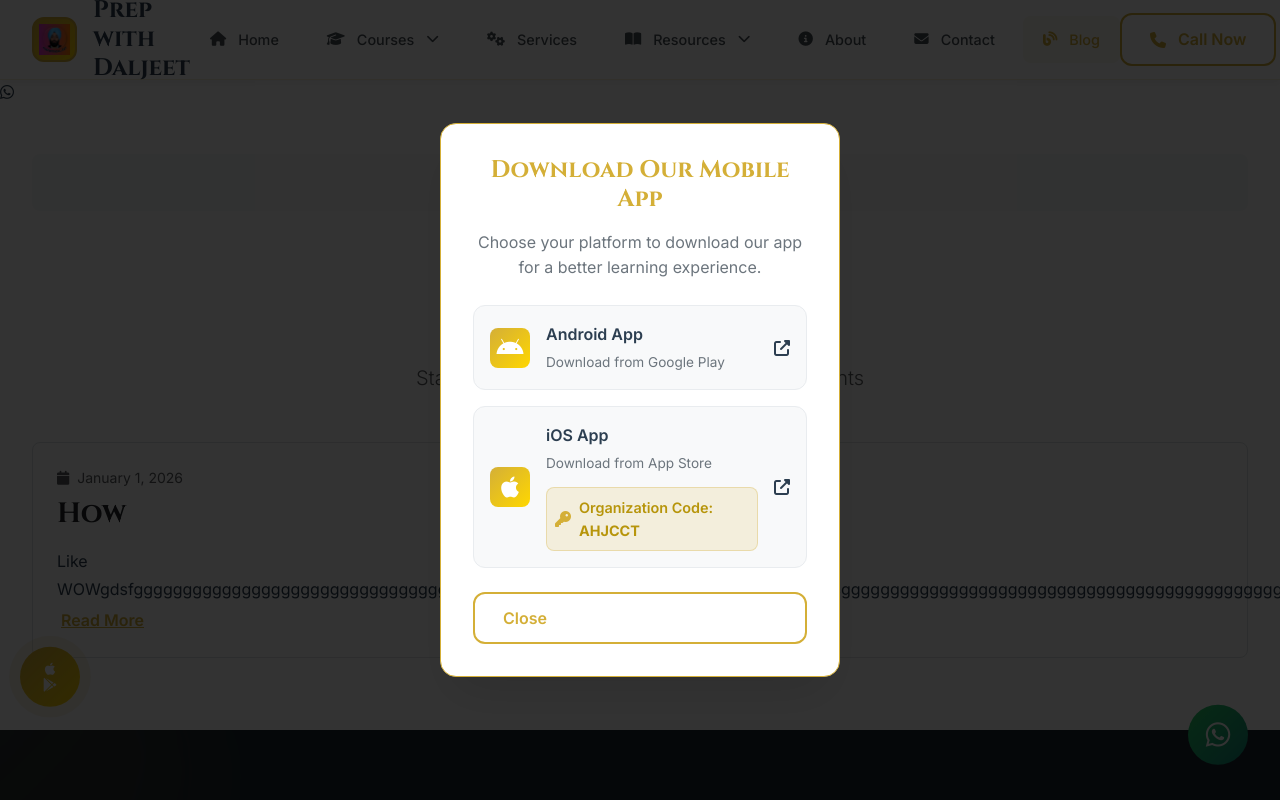
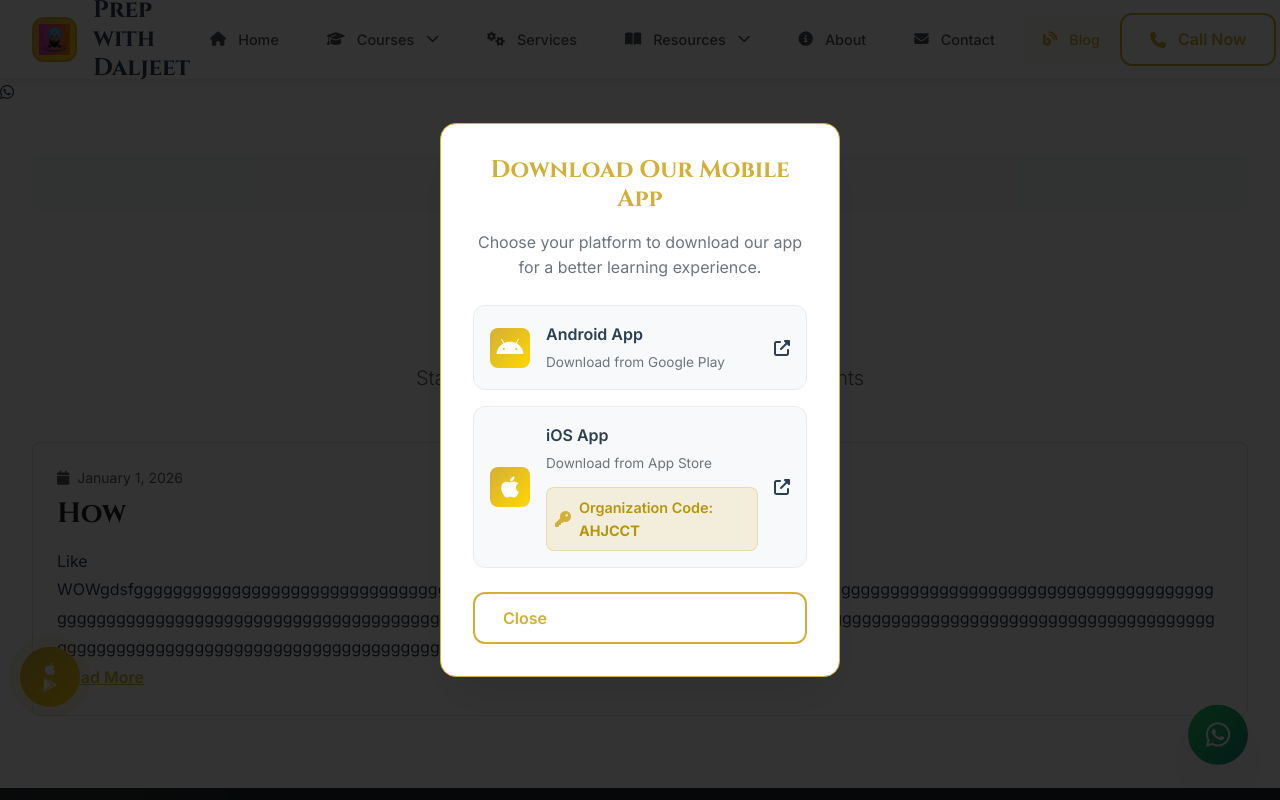
Before and after one commit to akssaifi/prep-3, a PHP site: page /prepwithdaljeet/blog.php in a window 1280 px wide. Run offline with PHP 8.4, Linux system fonts and the light colour scheme; data comes from the database, SQL or seed files in the repository; some libraries are stand-ins or nearby versions.

Commit message:
Update blog.php

```diff
--- a/blog.php
+++ b/blog.php
@@ -119,6 +119,7 @@ include 'header.php';
 
     .blog-excerpt {
         line-height: 1.8;
+        overflow-wrap: break-word;
     }
 
     .letter-spacing-2 {
```
